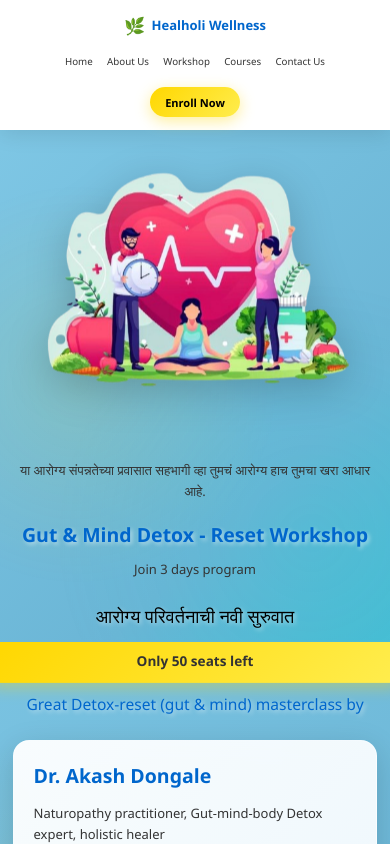
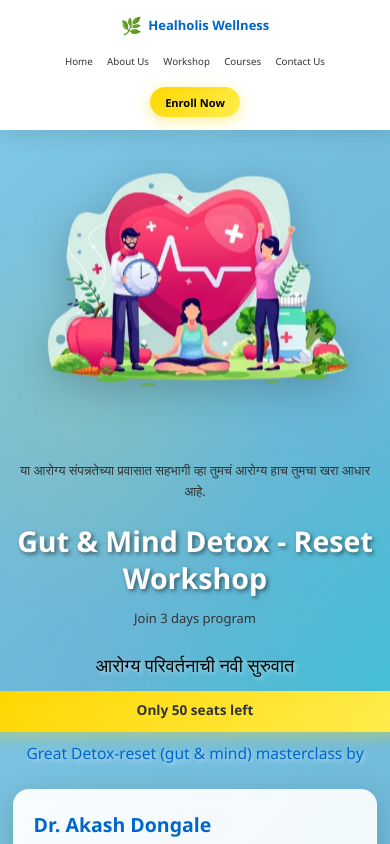
Before and after one commit to rajvardhannpatil/doctor, a React app: page / in a window 390 px wide. Shown: the top 844 px of the page. Built offline with nearby package versions, Linux system fonts and the light colour scheme; the HTML template or start-up script is replaced by a standard one.

Commit message:
Add new profile image and update FinalCTA component styles. Remove disclaimer checkbox and adjust button behavior accordingly.

```diff
--- a/src/components/FinalCTA.css
+++ b/src/components/FinalCTA.css
@@ -154,35 +154,15 @@
   margin-bottom: 0.8rem;
 }
 
-.disclaimer-checkbox {
-  display: flex;
-  align-items: flex-start;
-  gap: 0.8rem;
-  cursor: pointer;
+.disclaimer-point {
   font-size: 0.95rem;
   color: #333;
   font-weight: 500;
   padding: 0.8rem;
   background: rgba(255, 215, 0, 0.1);
   border-radius: 8px;
-  transition: background 0.3s ease;
-}
-
-.disclaimer-checkbox:hover {
-  background: rgba(255, 215, 0, 0.2);
-}
-
-.disclaimer-checkbox input[type="checkbox"] {
-  width: 20px;
-  height: 20px;
-  cursor: pointer;
-  margin-top: 2px;
-  flex-shrink: 0;
-}
-
-.disclaimer-checkbox span {
-  flex: 1;
   line-height: 1.4;
+  margin: 0;
 }
 
 .thank-you {
@@ -263,7 +243,7 @@
     font-size: 0.85rem;
   }
 
-  .disclaimer-checkbox {
+  .disclaimer-point {
     font-size: 0.85rem;
   }
 }
--- a/src/components/FinalCTA.jsx
+++ b/src/components/FinalCTA.jsx
@@ -1,15 +1,8 @@
 import './FinalCTA.css';
 import { handlePayment } from '../utils/razorpayPayment';
-import { useState } from 'react';
 
 const FinalCTA = () => {
-  const [disclaimerAccepted, setDisclaimerAccepted] = useState(false);
-
   const handleRegisterClick = () => {
-    if (!disclaimerAccepted) {
-      alert('Please read and accept the disclaimer before proceeding with payment.');
-      return;
-    }
     handlePayment('link');
   };
 
@@ -33,22 +26,16 @@ const FinalCTA = () => {
               <p>Participation in this workshop and the application of the information provided are entirely at the participant's own discretion and responsibility.</p>
               <p>The purpose of this workshop is to support gut health improvement, mental clarity, positive lifestyle changes, and increased self-awareness.</p>
             </div>
-            <label className="disclaimer-checkbox">
-              <input
-                type="checkbox"
-                checked={disclaimerAccepted}
-                onChange={(e) => setDisclaimerAccepted(e.target.checked)}
-              />
-              <span>I confirm that I have read, understood, and agreed to participate</span>
-            </label>
+            <p className="disclaimer-point">
+              • I confirm that I have read, understood, and agreed to participate
+            </p>
           </div>
         </div>
 
         <div className="cta-center">
           <button
-            className={`register-btn large ${!disclaimerAccepted ? 'disabled' : ''}`}
+            className="register-btn large"
             onClick={handleRegisterClick}
-            disabled={!disclaimerAccepted}
           >
             मी सहभागी होण्यास तयार आहे - Payment / Join
           </button>
--- a/src/components/Header.jsx
+++ b/src/components/Header.jsx
@@ -17,7 +17,7 @@ const Header = () => {
       <div className="header-container">
         <div className="logo">
           <span className="logo-icon">🌿</span>
-          <span className="logo-text">Healholi Wellness</span>
+          <span className="logo-text">Healholis Wellness</span>
         </div>
         <nav className="nav">
           <a href="#home">Home</a>
--- a/src/components/MainBanner.css
+++ b/src/components/MainBanner.css
@@ -84,12 +84,12 @@
 }
 
 .banner-headline {
-  font-size: 3rem;
-  font-weight: 600;
+  font-size: 3.5rem;
+  font-weight: 700;
   margin-bottom: 1rem;
   line-height: 1.3;
-  color: #0066CC;
-  text-shadow: 2px 2px 4px rgba(255, 255, 255, 0.5);
+  color: #ffffff;
+  text-shadow: 2px 2px 4px rgba(0, 0, 0, 0.5);
   animation: fadeIn 1.2s ease-out 0.3s both;
 }
 
@@ -131,7 +131,8 @@
   }
 
   .banner-headline {
-    font-size: 2.2rem;
+    font-size: 2.5rem;
+    font-weight: 700;
   }
 
   .banner-headline-bold {
@@ -149,7 +150,8 @@
   }
 
   .banner-headline {
-    font-size: 1.8rem;
+    font-size: 2.5rem;
+    font-weight: 700;
   }
 
   .banner-headline-bold {
@@ -175,7 +177,8 @@
   }
 
   .banner-headline {
-    font-size: 1.5rem;
+    font-size: 2.2rem;
+    font-weight: 700;
   }
 
   .banner-headline-bold {
--- a/src/components/WorkshopIntro.jsx
+++ b/src/components/WorkshopIntro.jsx
@@ -1,5 +1,5 @@
 import './WorkshopIntro.css';
-import drImage from '../assets/drimage.jpeg';
+import drImage from '../assets/newprofile.jpeg';
 import { handlePayment } from '../utils/razorpayPayment';
 
 const WorkshopIntro = () => {
```
Also changed, not shown: src/assets/newprofile.jpeg (added).
